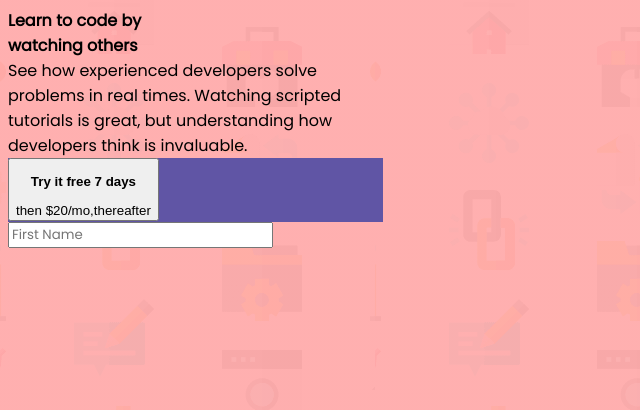
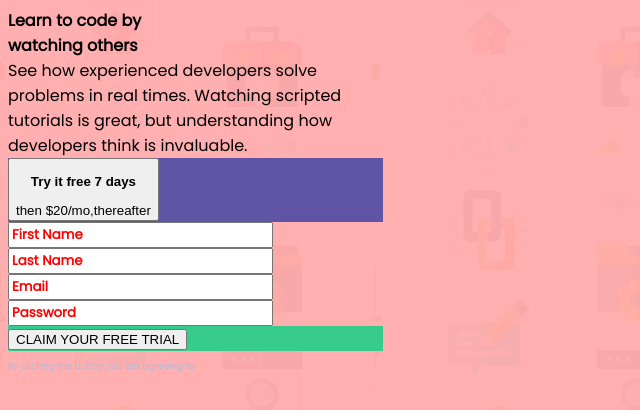
Before and after one commit to Muzammil-18/Sample-Project, a website: page signup form/index.html in a window 1280 px wide. Shown: the whole page, without its empty margins (0-640 px from the left). Drawn offline with Linux system fonts and the light colour scheme.

Commit message:
changes chk

```diff
--- a/signup form/index.html
+++ b/signup form/index.html
@@ -22,7 +22,13 @@
         <div class="font fontweight400 bg-blue mt-16 py-2 px-10 text-white rounded-lg "> <button> <p class=" fontweight600"> Try it free 7 days</p> then   $20/mo,thereafter</button></div>
         <div>
           <div class="bg-white h-screen mt-5">
-            <input placeholder="First Name" type="text" class="w-64 p-3 rounded-md font fontweight500 outline-none mx-3 outline-1  text-sm mt-5">
+            <div><input placeholder="First Name" type="text" class="w-64 p-4  rounded-md border-solid border-2  border-gray-100 font fontweight600 outline-none mx-3 outline-1  text-sm mt-5"></div>
+            <div><input placeholder="Last Name" type="text" class="w-64 p-4  rounded-md border-solid border-2  border-gray-100 font fontweight600 outline-none mx-3 outline-1  text-sm mt-5"></div>
+            <div><input placeholder="Email" type="email" class="w-64 p-4  rounded-md border-solid border-2  border-gray-100 font fontweight600 outline-none mx-3 outline-1  text-sm mt-5"></div>
+            <div><input placeholder="Password" type="password" class="w-64 p-4 rounded-md border-solid border-2  border-gray-100 font fontweight600 outline-none mx-3 outline-1  text-sm mt-5"></div>
+            <div class="font fontweight600 bg-green w-64 mx-auto mt-4 py-3 px-5 text-center text-white rounded-lg "> <button>CLAIM YOUR FREE TRIAL </button></div>
+            <div class="font fontweight400 text-center fs px-4 py-2    grayish-Blue"><p>By clicking the button,you are agreeing to</p></div>
+            <div>
           </div>
         </div>
     </div>
--- a/signup form/styles.css
+++ b/signup form/styles.css
@@ -22,6 +22,7 @@
 .fontweight400{
     font-weight: 00;
 }
+
 .Red{
     color: hsl(0, 100%, 74%);
 }
@@ -34,7 +35,7 @@
     color: hsl(154, 59%, 51%);
 }
 
-.bg-Green{
+.bg-green{
     background-color: hsl(154, 59%, 51%);
 }
 
@@ -49,7 +50,9 @@
 .dark-Blue{
     color:hsl(249, 10%, 26%);
 }
-
+.fs{
+    font-size: 9px;
+}
 .bg-dark-Blue{
     background-color: hsl(249, 10%, 26%);
 }
@@ -71,3 +74,6 @@
     background-image: linear-gradient(hsla(0, 100%, 74%, 0.6), hsla(0, 100%, 74%, 0.6)),
     url("images/bg-intro-desktop.png");
 }
+::placeholder{
+    color: red;
+}
```
